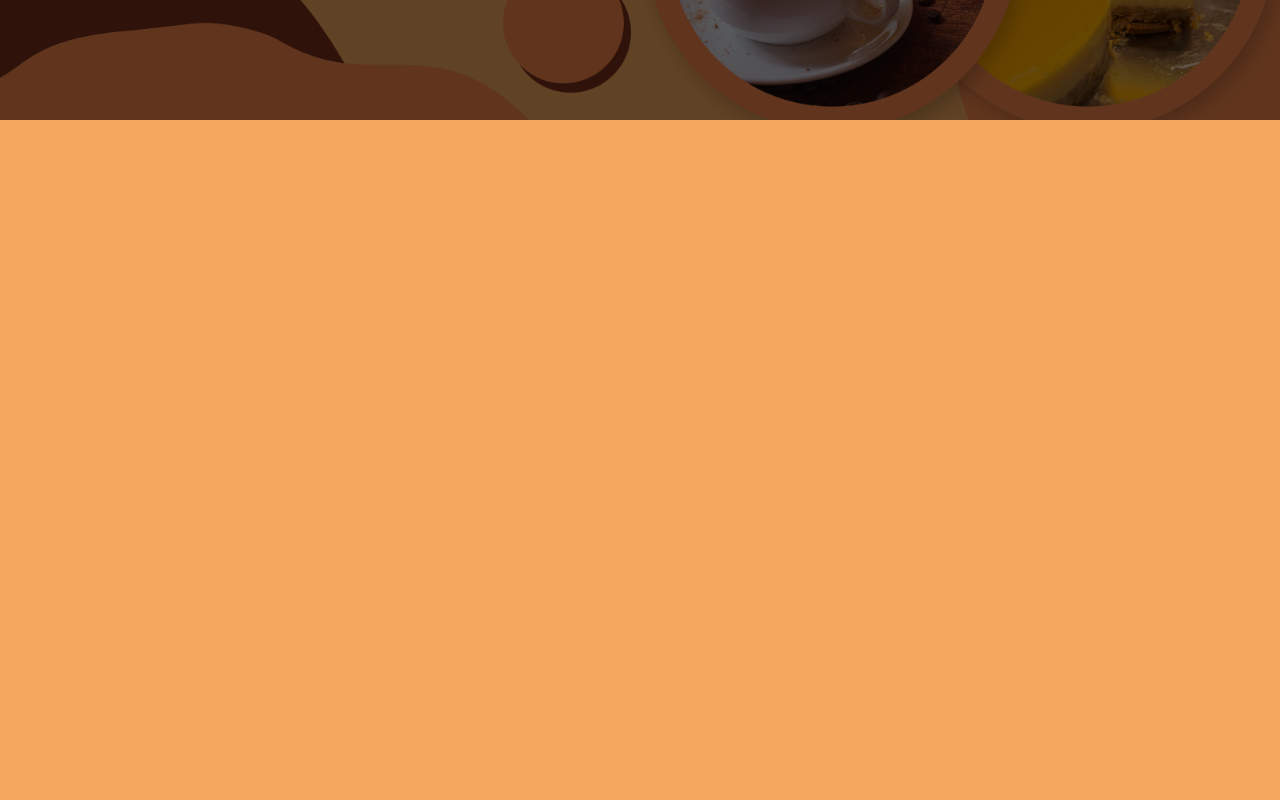
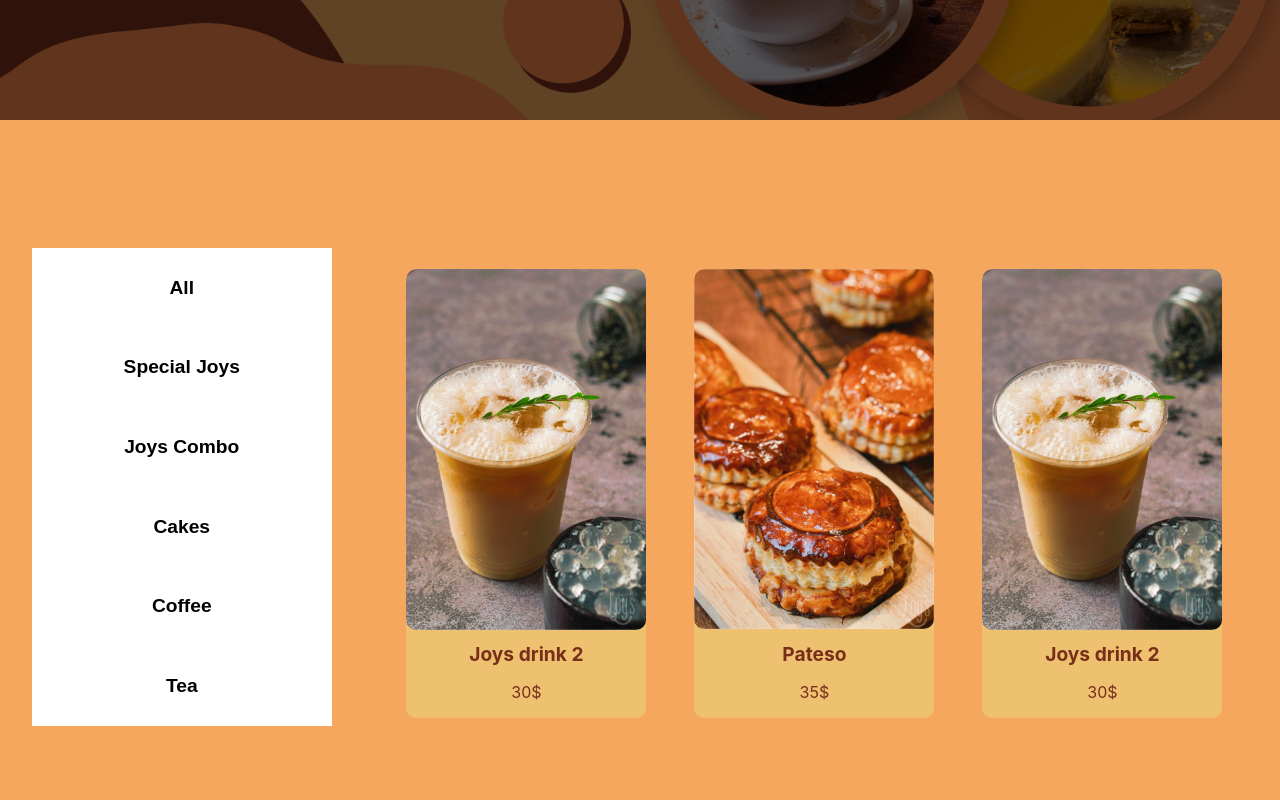
Before and after one commit to nvhnam/Joys-nextjs-1, a Next.js app: page /menu in a window 1280 px wide. Shown: the part 280-1080 px from the top of the page. Built offline with nearby package versions, Linux system fonts and the light colour scheme; a web font is replaced by a local one.

Commit message:
Test Joys Menu 1

```diff
--- a/components/HeroSection/HeroSection.js
+++ b/components/HeroSection/HeroSection.js
@@ -1,5 +1,5 @@
 import Image from "next/image";
-// import background2 from "../../public/img/Background2.jpg";
+import background2 from "../../public/img/Background2.jpg";
 import background4 from "../../public/img/Background4.jpg";
 import transBackground from "../../public/img/TransBackground2.png";
 import { HeroContainer, HeroWrapper, HeroImg } from "./HeroSectionElement";
@@ -23,7 +23,7 @@ const HeroSection = () => {
             <HeroImg>
               <Image
                 src={background4}
-                layout="responsive"
+                layout="fill"
                 alt="Joys coffee and bakery background"
               />
             </HeroImg>
--- a/components/HeroSection/HeroSectionElement.js
+++ b/components/HeroSection/HeroSectionElement.js
@@ -6,6 +6,7 @@ export const HeroContainer = styled.div`
   display: flex;
   align-items: center;
   justify-content: center;
+  background: #f2a65a;
   z-index: 1;
 
   @media screen and (max-width: 767px) {
@@ -18,6 +19,7 @@ export const HeroWrapper = styled.div`
   align-items: center;
   justify-content: center;
   width: 100%;
+  max-width: 1300px;
   height: 100%;
   position: relative;
 `;
--- a/components/Menu/MenuData.js
+++ b/components/Menu/MenuData.js
@@ -2,7 +2,7 @@ import drink1 from "../../public/img/Drink1.jpg";
 import pateso from "../../public/img/Pateso.jpg";
 import combo1 from "../../public/img/Combo.jpg";
 
-const Categories = [
+const MenuFull = [
   {
     id: 1,
     image: drink1,
@@ -10,7 +10,7 @@ const Categories = [
     price: "30$",
     alt: "Joys drink",
     descr: "",
-    kind: "Coffee",
+    label: "Coffee",
   },
   {
     id: 2,
@@ -19,7 +19,7 @@ const Categories = [
     price: "35$",
     alt: "Joys pateso pie",
     descr: "",
-    kind: "Cakes",
+    label: "Cakes",
   },
   {
     id: 3,
@@ -28,7 +28,7 @@ const Categories = [
     price: "30$",
     alt: "Joys drink",
     descr: "",
-    kind: "Coffee",
+    label: "Coffee",
   },
   {
     id: 4,
@@ -37,7 +37,7 @@ const Categories = [
     price: "35$",
     alt: "Joys pateso pie",
     descr: "",
-    kind: "Cakes",
+    label: "Cakes",
   },
   {
     id: 5,
@@ -46,7 +46,7 @@ const Categories = [
     price: "30$",
     alt: "Joys drink",
     descr: "",
-    kind: "Coffee",
+    label: "Coffee",
   },
   {
     id: 6,
@@ -55,16 +55,16 @@ const Categories = [
     price: "35$",
     alt: "Joys pateso pie",
     descr: "",
-    kind: "Cakes",
+    label: "Cakes",
   },
   {
     id: 7,
     image: combo1,
-    title: "Combo 1",
+    title: "Joys Combo 1",
     price: "40$",
     alt: "Joys Combo",
     descr: "Drink + Cake",
-    kind: "Joys Combo",
+    label: "Joys Combo",
   },
   {
     id: 8,
@@ -73,7 +73,7 @@ const Categories = [
     price: "40$",
     alt: "Special Joys",
     descr: "Drink + Cake 2",
-    kind: "Special Joys",
+    label: "Special Joys",
   },
   {
     id: 5,
@@ -82,8 +82,8 @@ const Categories = [
     price: "30$",
     alt: "Joys Tea",
     descr: "",
-    kind: "Tea",
+    label: "Tea",
   },
 ];
 
-export default Categories;
+export default MenuFull;
--- a/components/Menu/MenuElement.js
+++ b/components/Menu/MenuElement.js
@@ -5,7 +5,7 @@ export const MenuContainer = styled.div`
   align-items: center;
   justify-content: center;
   width: 100%;
-  height: 100vh;
+  height: 100%;
   background: #f4a75d;
 `;
 
@@ -13,14 +13,14 @@ export const MenuWrapper = styled.div`
   width: 100%;
   height: 100%;
   max-width: 1400px;
-  margin-top: 7rem;
-  padding: 2rem 1rem;
+  margin-top: 5rem;
+  margin-bottom: 6rem;
+  padding: 1rem 1rem;
 `;
 
 export const MenuRow = styled.div`
   display: flex;
   flex-direction: row;
-  align-items: center;
   justify-items: center;
 
   @media screen and (max-width: 767px) {
@@ -31,21 +31,29 @@ export const MenuRow = styled.div`
 export const MenuCol1 = styled.div`
   display: flex;
   width: 30%;
-  height: auto;
+  height: 100%;
+
+  @media screen and (max-width: 767px) {
+    display: none;
+  }
 `;
 
 export const MenuCol1Wrapper = styled.div`
   width: 100%;
   height: 100%;
+  padding-top: 2rem;
 `;
 
 export const MenuCol1Title = styled.button`
   cursor: pointer;
+  width: 80%;
   text-decoration: none;
-  padding: 0.5rem;
-  font-size: 1rem;
-  border-radius: 10px;
+  padding: 1.8rem;
+  font-size: 1.2rem;
   background: white;
+  border: none;
+  font-weight: bold;
+  margin-left: 1rem;
   color: black;
   transition: all 0.2s ease-in-out;
 
@@ -54,37 +62,106 @@ export const MenuCol1Title = styled.button`
     color: white;
     background-color: black;
   }
+
+  &.active {
+    /* transition: all 0.2s ease-in-out; */
+    color: white;
+    background-color: black;
+  }
 `;
 
 export const MenuCol2 = styled.div`
-  display: flex;
+  /* display: flex;
   width: 70%;
   height: auto;
+  flex-direction: column; */
+  display: grid;
+  grid-template-columns: repeat(3, 2fr);
+  grid-gap: 2rem;
+
+  @media screen and (max-width: 767px) {
+    grid-template-columns: repeat(2, 1fr);
+    grid-gap: 0rem;
+  }
 `;
 
 export const MenuCol2Wrapper = styled.div`
   width: 100%;
   height: 100%;
+  margin-left: 1rem;
+`;
+
+export const MenuCol2Drop = styled.select`
+  display: none;
+
+  @media screen and (max-width: 767px) {
+    width: 90%;
+    height: auto;
+    display: block;
+    text-align: center;
+    border-radius: 10px;
+    font-weight: bold;
+    font-size: 1.2rem;
+    padding: 0.2rem;
+    margin-top: -3rem;
+    margin-bottom: 0.5rem;
+    margin-right: auto;
+    margin-left: auto;
+    color: black;
+    background: white;
+    position: relative;
+    transition: all 0.2s ease;
+    top: 0;
+    left: 0;
+  }
+`;
+
+export const MenuCol2Option = styled.option`
+  display: none;
+
+  @media screen and (max-width: 767px) {
+    display: block;
+    height: 100%;
+    width: auto;
+    font-size: 1.2rem;
+    margin-left: auto;
+    margin-right: auto;
+    color: black;
+    background: white;
+    position: absolute;
+    cursor: pointer;
+    text-align: center;
+    transition: all 0.2s ease;
+    top: 0;
+    left: 0;
+  }
 `;
 
 export const MenuCol2Title = styled.h1`
-  font-size: 1rem;
+  font-size: 2rem;
+  font-weight: bold;
+  margin-bottom: 2rem;
   display: block;
   text-align: left;
-  color: #772f1a;
+  /* color: #772f1a; */
+  color: black;
+  overflow: hidden;
 `;
 
 export const MenuCol2ListContainer = styled.div`
-  display: grid;
-  grid-template-columns: repeat(3, 1fr);
-  grid-gap: 2rem;
+  width: 100%;
+  height: auto;
 `;
 
 export const MenuCol2ListWrapper = styled.div`
   background: #eec170;
-  width: 20rem;
+  width: 15rem;
   border-radius: 10px;
   overflow: hidden;
+
+  @media screen and (max-width: 767px) {
+    width: 9rem;
+  }
 `;
 
 export const MenuCol2ListImg = styled.div`
--- a/package.json
+++ b/package.json
@@ -16,6 +16,7 @@
     "react-icons": "^4.3.1",
     "react-player": "^2.9.0",
     "react-responsive-carousel": "^3.2.22",
+    "react-select": "^5.2.2",
     "styled-components": "^5.3.3"
   },
   "devDependencies": {
--- a/pages/menu.js
+++ b/pages/menu.js
@@ -6,6 +6,7 @@ import {
 } from "../components/About/AboutElement";
 import PageBanner from "../components/PageBanner/PageBanner";
 import PageLayout from "../components/PageBanner/PageLayout";
+// import { BsChevronDown } from "react-icons/bs";
 import {
   MenuContainer,
   MenuWrapper,
@@ -15,6 +16,8 @@ import {
   MenuCol1Title,
   MenuCol2,
   MenuCol2Wrapper,
+  MenuCol2Drop,
+  MenuCol2Option,
   MenuCol2Title,
   MenuCol2ListContainer,
   MenuCol2ListWrapper,
@@ -35,7 +38,7 @@ import {
   Home2MenuTitle,
   Home2MenuPrice,
 } from "../components/Home/Home2/Home2Element";
-import Categories from "../components/Menu/MenuData";
+import MenuFull from "../components/Menu/MenuData";
 import Image from "next/image";
 
 export default function Menu() {
@@ -46,7 +49,20 @@ export default function Menu() {
   //   });
   //   setData(result);
   // };
+  const [item, setItem] = useState(MenuFull);
+  const filterMenu = (menuItem) => {
+    const menuResult = MenuFull.filter((curItem) => {
+      return curItem.label === menuItem;
+    });
+    setItem(menuResult);
+  };
 
+  // const [selectedOption, setSelectedOption] = useState(null);
+
+  const [open, setOpen] = useState(false);
+  const IsOpen = () => {
+    setOpen(!open);
+  };
   return (
     <>
       <Head>
@@ -59,9 +75,9 @@ export default function Menu() {
         <PageBannerTitle>MENU</PageBannerTitle>
         <PageLayout />
       </BannerContainer>
-      <MenuContainer>
+      {/* <MenuContainer>
         <MenuWrapper></MenuWrapper>
-      </MenuContainer>
+      </MenuContainer> */}
       {/* <MenuContainer>
         <MenuWrapper>
           <MenuTitle>JOYS Combo</MenuTitle>
@@ -111,34 +127,115 @@ export default function Menu() {
 
       {/*  Ver 2  */}
 
-      {/* <MenuContainer>
+      <MenuContainer>
         <MenuWrapper>
           <MenuRow>
             <MenuCol1>
               <MenuCol1Wrapper>
-                <MenuCol1Title onClick={() => filterResult("Special Joys")}>
+                <MenuCol1Title onClick={() => setItem(MenuFull)}>
+                  All
+                </MenuCol1Title>
+                <MenuCol1Title onClick={() => filterMenu("Special Joys")}>
                   Special Joys
                 </MenuCol1Title>
-                <MenuCol1Title onClick={() => filterResult("Joys Combo")}>
+                <MenuCol1Title onClick={() => filterMenu("Joys Combo")}>
                   Joys Combo
                 </MenuCol1Title>
-                <MenuCol1Title onClick={() => filterResult("Cakes")}>
+                <MenuCol1Title onClick={() => filterMenu("Cakes")}>
                   Cakes
                 </MenuCol1Title>
-                <MenuCol1Title onClick={() => filterResult("Coffee")}>
+                <MenuCol1Title onClick={() => filterMenu("Coffee")}>
                   Coffee
                 </MenuCol1Title>
-                <MenuCol1Title onClick={() => filterResult("Tea")}>
+                <MenuCol1Title onClick={() => filterMenu("Tea")}>
                   Tea
                 </MenuCol1Title>
               </MenuCol1Wrapper>
             </MenuCol1>
+            {/* <MenuCol2Drop>
+              <Select
+                components={makeAnimated()}
+                defaultValue={selectedOption}
+                onChange={setSelectedOption}
+                options={item}
+                placeholder="Pick your menu..."
+                onMenuOpen={setOpen}
+                onMenuClose={setOpen}
+                isSearchable={false}
+                isMulti={false}
+                autoFocus={true}
+              />
+            </MenuCol2Drop> */}
+            <MenuCol2Drop
+              placeholder="Pick your menu..."
+              onClick={() => setOpen((prev) => !prev)}
+            >
+              <MenuCol2Option
+                onClick={() => {
+                  setItem(MenuFull);
+                  setOpen = false;
+                }}
+              >
+                All
+              </MenuCol2Option>
+              <MenuCol2Option
+                onClick={() => {
+                  filterMenu("Special Joys");
+                  setOpen = false;
+                }}
+              >
+                Special Joys
+              </MenuCol2Option>
+              <MenuCol2Option
+                onClick={() => {
+                  filterMenu("Joys Combo");
+                  setOpen = false;
+                }}
+              >
+                Joys Combo
+              </MenuCol2Option>
+              <MenuCol2Option
+                onClick={() => {
+                  filterMenu("Cakes");
+                  setOpen = false;
+                }}
+              >
+                Cakes
+              </MenuCol2Option>
+              <MenuCol2Option
+                onClick={() => {
+                  filterMenu("Coffee");
+                  setOpen = false;
+                }}
+              >
+                Coffee
+              </MenuCol2Option>
+              <MenuCol2Option
+                onClick={() => {
+                  filterMenu("Tea");
+                  setOpen = false;
+                }}
+              >
+                Tea
+              </MenuCol2Option>
+            </MenuCol2Drop>
             <MenuCol2>
-              {data.map((values) => {
-                const { id, image, alt, title, price, descr, kind } = values;
+              {item.map((values) => {
+                const { id, image, alt, title, price, descr } = values;
                 return (
                   <MenuCol2Wrapper>
-                    <MenuCol2Title>{kind}</MenuCol2Title>
+                    {/* <MenuCol2Drop>
+                      <Select
+                        defaultValue={selectedOption}
+                        onChange={setSelectedOption}
+                        options={kind}
+                        onMenuOpen={setOpen}
+                        onMenuClose={setOpen}
+                        isSearchable={false}
+                        isMulti={false}
+                      />
+                    </MenuCol2Drop> */}
+                    <MenuCol2Title></MenuCol2Title>
                     <MenuCol2ListContainer key={id}>
                       <MenuCol2ListWrapper>
                         <MenuCol2ListImg>
@@ -160,7 +257,7 @@ export default function Menu() {
             </MenuCol2>
           </MenuRow>
         </MenuWrapper>
-      </MenuContainer> */}
+      </MenuContainer>
     </>
   );
 }
```
Also changed, not shown: 1 other file (tests, documents, lock files or other folders).
